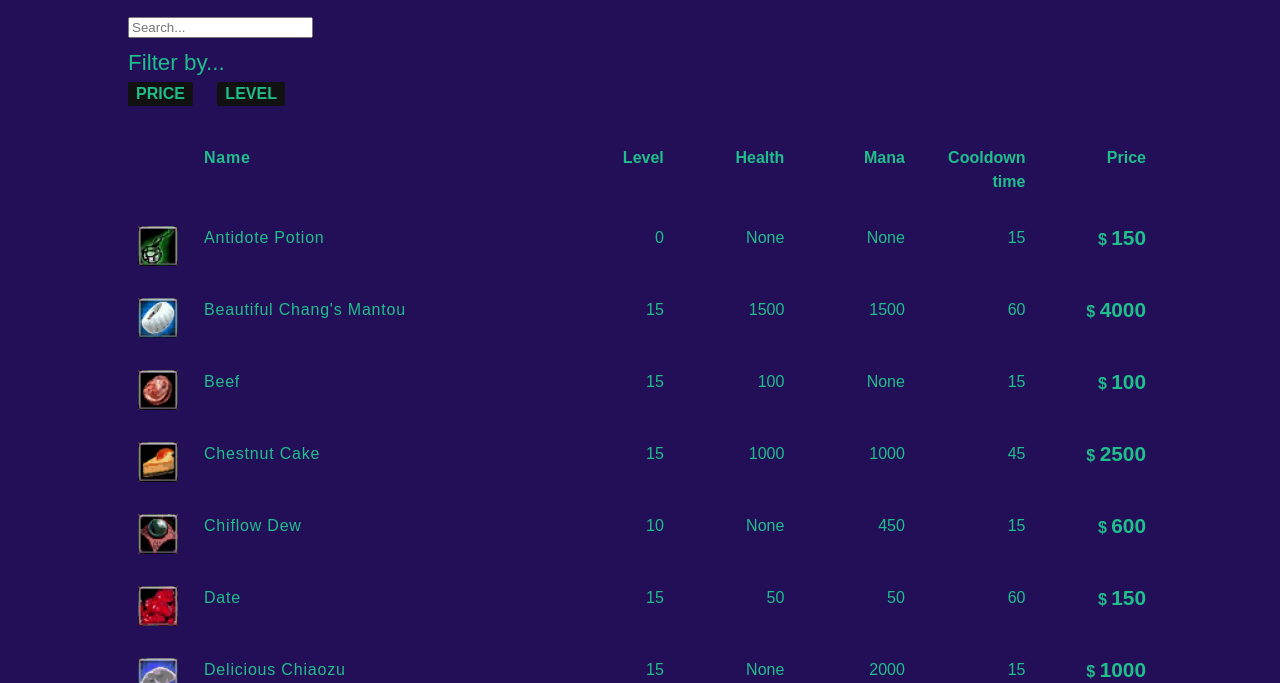
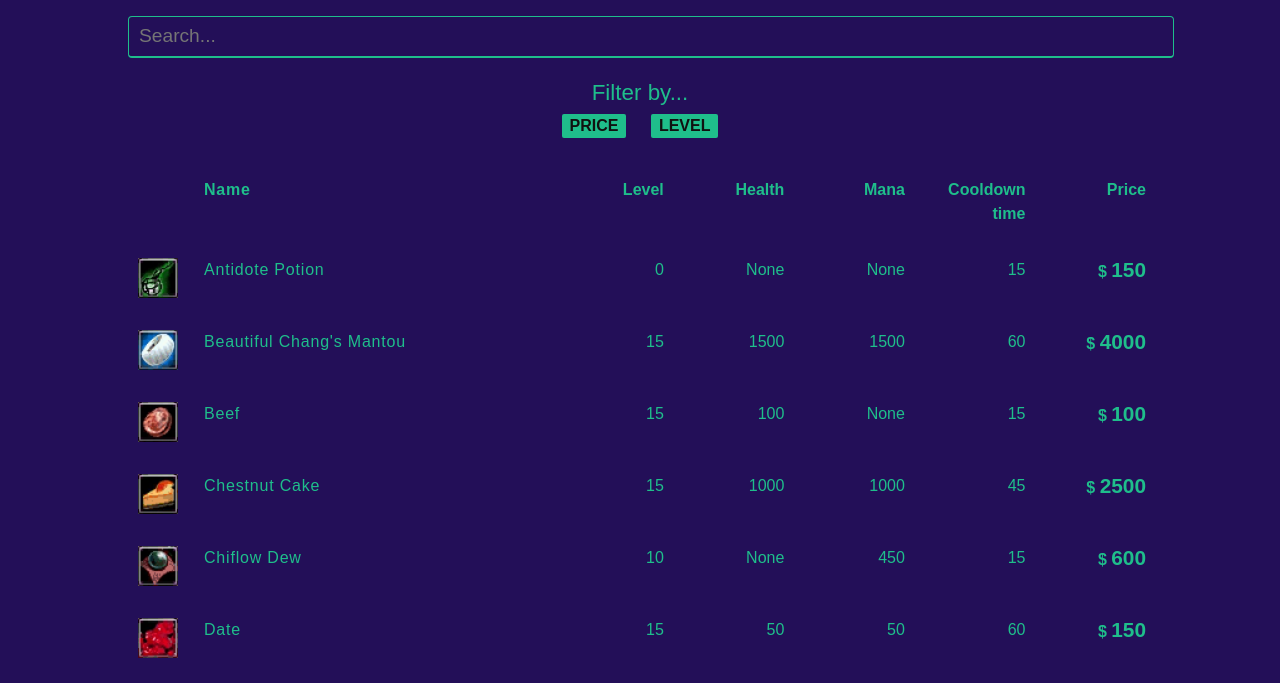
Before and after one commit to KnockaertSven/potion-store, a website: page index.html in a window 1280 px wide. Shown: the part 117-800 px from the top of the page. Drawn offline with Linux system fonts and the light colour scheme.

Commit message:
Update styling

```diff
--- a/css/screen.css
+++ b/css/screen.css
@@ -40,7 +40,7 @@ header h1::after {
   content: ' ';
   background: var(--color-green);
   width: 100px;
-  height: 2px;
+  height: 1px;
   display: block;
 }
 
@@ -132,19 +132,22 @@ main {
 /* FILTERS –––––––––––––––––––––––––––––––––––––––––––––––––– */
 
 .interaction-title {
+  text-align: center;
   font-size: 1.4rem;
-  margin-bottom: 8px;
-  margin-top: 14px;
+  margin-bottom: 10px;
 }
+
 .filters {
   margin-bottom: 30px;
+  text-align: center;
 }
 
 .filter {
   cursor: pointer;
   font-weight: bold;
   text-transform: uppercase;
-  background: var(--color-darkest);
+  color: var(--color-darkest);
+  background: var(--color-green);
   display: inline-block;
   font-size: 1rem;
   border-radius: 2px;
@@ -154,3 +157,18 @@ main {
 .filter+.filter {
   margin-left: 20px;
 }
+
+.searchbar {
+  font-size: 1.2rem;
+  line-height: 1.8rem;
+  display: block;
+  background: none;
+  border: 1px solid var(--color-green);
+  border-bottom-width: 2px;
+  color: var(--color-green);
+  border-radius: 4px;
+  padding: 5px 10px;
+  outline: none;
+  width: 100%;
+  margin-bottom: 24px;
+}
```
